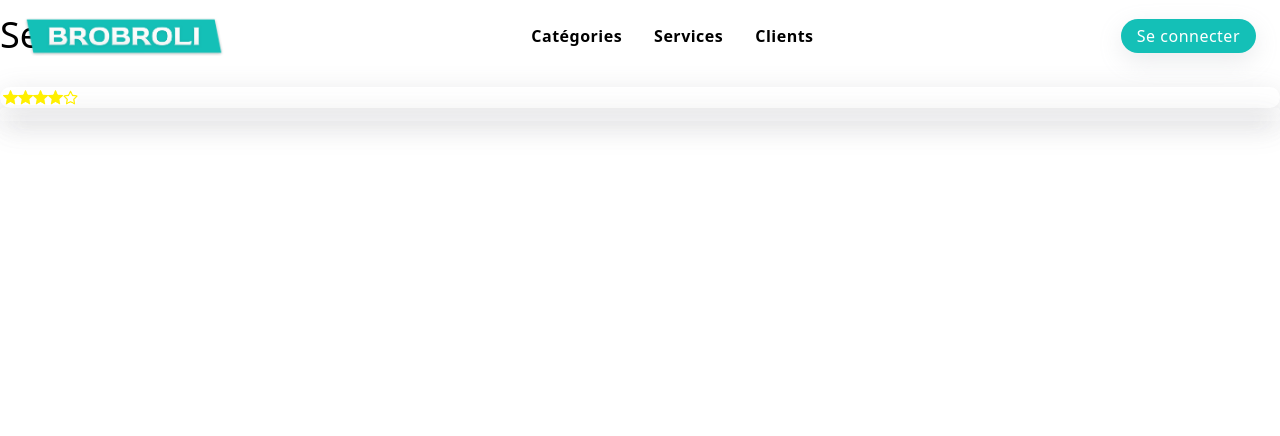
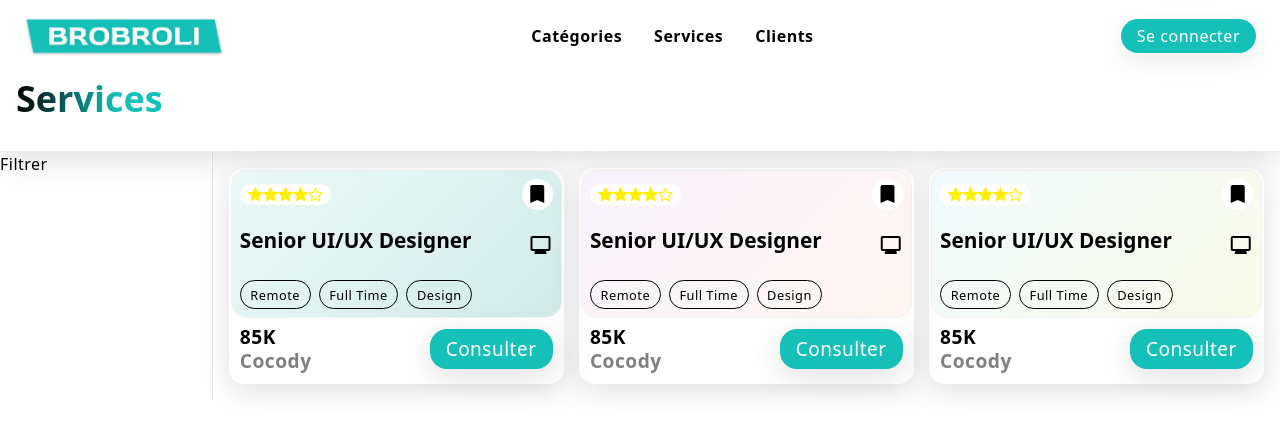
Before and after one commit to delmas007/brobroli_front, an Angular app: page /search in a window 1280 px wide. Shown: the top 436 px of the page. Built offline with nearby package versions, Linux system fonts and the light colour scheme.

Commit message:
modified:   src/app/search/search.component.css 	modified:   src/app/search/search.component.html 	modified:   src/app/search/search.component.ts 	modified:   src/styles.css

```diff
--- a/src/app/search/search.component.css
+++ b/src/app/search/search.component.css
@@ -1,19 +1,122 @@
+.search-section1{
+
+    padding-top: 4rem;
+    padding-left: 1rem;
+    padding-right: 1rem;
+    border-bottom: 1px solid #00000018;
+    box-shadow: rgba(100, 100, 111, 0.2) 0px 7px 29px 0px;
+    display: flex;
+    justify-content: space-between;
+    align-items: center;
+}
+.search-section1 h3{
+    font-weight: 600;
+    background: #000000;
+background: linear-gradient(to right, #000000 0%, #14C0B7 69%);
+-webkit-background-clip: text;
+    -webkit-text-fill-color: transparent;
+}
+.search-section1 img{
+    display: none;
+    height: 30px;
+    width: auto;
+    cursor: pointer;
+}
 .card-container{
+    width: 100%;
     display: grid;
-    grid-template-columns: repeat(3, 1fr);
-    grid-template-rows: repeat(2, auto);
-    gap: 20px;
+    grid-template-columns: repeat(auto-fit, minmax(300px, 1fr));
+    justify-items: center;
+    grid-gap: 15px;
+    padding: 1rem;
 }
+aside{
+    width: 20%;
+    border-right: 1px solid #00000018;
+}
+
+
 .card-profile{
+    width: 100%;
     border-radius: 15px;
     box-shadow: rgba(100, 100, 111, 0.2) 0px 7px 29px 0px;
     padding: 0.2rem;
 }
+.card-top{
+    border-radius: 15px;
+    background: rgb(235,249,248);
+    background: linear-gradient(135deg, rgba(235,249,248,1) 0%, rgba(209,235,233,1) 100%);
+    padding: 0.5rem;
+    box-shadow: rgba(0, 0, 0, 0.05) 0px 0px 0px 1px;
+}
+.card-top.c2{
+    background: rgb(248,242,252);
+    background: linear-gradient(135deg, rgba(248,242,252,1) 0%, rgba(255,247,242,1) 100%);
+}
+.card-top.c3{
+    background: rgb(241,250,253);
+    background: linear-gradient(135deg, rgba(241,250,253,1) 0%, rgba(249,250,233,1) 100%);
+}
 .stars-container{
     display: flex;
+    justify-content: center;
+    align-items: center;
     border-radius: 15px;
     background-color: #fff;
+    padding: 0.2rem 0.5rem;
+}
+.text-titre{
+    font-size: 1.3rem;
+    font-weight: 600;
 }
 img.star{
-    width: 15px; height: auto;
+    height: 15px;
+    width: auto;
 }
+.saved{
+    border-radius: 100%;
+    background-color: #fff;
+    display: flex;
+    justify-content: center;
+    align-items: center;
+    padding: 0.2rem;
+}
+.work-mode{
+    display: flex;
+    justify-content: start;
+    align-items: center;
+}
+.work-mode span{
+    margin-right: 0.5rem;
+    padding: 0.1rem 0.6rem;
+    border-radius: 15px;
+    border: 1px solid #000;
+    font-size: 0.8rem;
+
+}
+.card-bottom{
+    padding: 0.5rem;
+    display: flex;
+    justify-content: space-between;
+    align-items: center;
+}
+.price{
+    margin: 0;
+    font-size: 1.2rem;
+    font-weight: 600;
+}
+.location{
+    color: #808080;
+    margin: 0;
+    font-size: 1rem;
+    font-weight: 400;
+}
+.card-bottom p{
+    font-size: 1.2rem;
+    font-weight: 600;
+}
+.card-profile-detail{
+    border-radius: 15px;
+    background-color: #000;
+    padding: 0.5rem;
+}
--- a/src/app/search/search.component.html
+++ b/src/app/search/search.component.html
@@ -1,14 +1,17 @@
 <app-navbar></app-navbar>
 <main>
-    <section>
+    <section class=" search-section1">
         <h3>Services</h3>
+        <img src="media/images/menu-dash.png" alt="">
     </section>
-    <section>
-        <aside></aside>
-        <div class="card-conatiner">
+    <section class="flex">
+        <aside class="aside-filter">
+            <p>Filtrer</p>
+        </aside>
+        <div class="card-container">
             <div class="card-profile">
                 <div class="card-top">
-                    <div class="flex justify-between">
+                    <div class="flex justify-between items-center">
                         <div class="stars-container">
                             <img class="star"  loading="lazy" src="media/images/star-fill.png" alt="">
                             <img class="star"  loading="lazy" src="media/images/star-fill.png" alt="">
@@ -16,13 +19,86 @@
                             <img class="star"  loading="lazy" src="media/images/star-fill.png" alt="">
                             <img class="star"  loading="lazy" src="media/images/star-empty.png" alt="">
                         </div>
-                        <div></div>
+                        <div class="saved"><mat-icon>bookmark</mat-icon></div>
+                    </div>
+                    <div class="flex justify-between items-center">
+                        <h4 class="text-titre">Senior UI/UX Designer </h4>
+                        <mat-icon>monitor</mat-icon>
+                    </div>
+                    <div class="work-mode">
+                        <span>Remote</span>
+                        <span>Full Time</span>
+                        <span>Design</span>
                     </div>
                 </div>
-                <div class="card-top"></div>
+                <div class="card-bottom">
+                    <div>
+                        <p class="price">85K</p>
+                        <p class="location">Cocody</p>
+                    </div>
+                    <a routerLink="/profile" class="btn-link">Consulter</a>
+                </div>
             </div>
-            <div class="card-profile"></div>
-            <div class="card-profile"></div>
+            <div class="card-profile">
+                <div class="card-top c2">
+                    <div class="flex justify-between items-center">
+                        <div class="stars-container">
+                            <img class="star"  loading="lazy" src="media/images/star-fill.png" alt="">
+                            <img class="star"  loading="lazy" src="media/images/star-fill.png" alt="">
+                            <img class="star"  loading="lazy" src="media/images/star-fill.png" alt="">
+                            <img class="star"  loading="lazy" src="media/images/star-fill.png" alt="">
+                            <img class="star"  loading="lazy" src="media/images/star-empty.png" alt="">
+                        </div>
+                        <div class="saved"><mat-icon>bookmark</mat-icon></div>
+                    </div>
+                    <div class="flex justify-between items-center">
+                        <h4 class="text-titre">Senior UI/UX Designer </h4>
+                        <mat-icon>monitor</mat-icon>
+                    </div>
+                    <div class="work-mode">
+                        <span>Remote</span>
+                        <span>Full Time</span>
+                        <span>Design</span>
+                    </div>
+                </div>
+                <div class="card-bottom">
+                    <div>
+                        <p class="price">85K</p>
+                        <p class="location">Cocody</p>
+                    </div>
+                    <a routerLink="/profile" class="btn-link">Consulter</a>
+                </div>
+            </div>
+            <div class="card-profile">
+                <div class="card-top c3">
+                    <div class="flex justify-between items-center">
+                        <div class="stars-container">
+                            <img class="star"  loading="lazy" src="media/images/star-fill.png" alt="">
+                            <img class="star"  loading="lazy" src="media/images/star-fill.png" alt="">
+                            <img class="star"  loading="lazy" src="media/images/star-fill.png" alt="">
+                            <img class="star"  loading="lazy" src="media/images/star-fill.png" alt="">
+                            <img class="star"  loading="lazy" src="media/images/star-empty.png" alt="">
+                        </div>
+                        <div class="saved"><mat-icon>bookmark</mat-icon></div>
+                    </div>
+                    <div class="flex justify-between items-center">
+                        <h4 class="text-titre">Senior UI/UX Designer </h4>
+                        <mat-icon>monitor</mat-icon>
+                    </div>
+                    <div class="work-mode">
+                        <span>Remote</span>
+                        <span>Full Time</span>
+                        <span>Design</span>
+                    </div>
+                </div>
+                <div class="card-bottom">
+                    <div>
+                        <p class="price">85K</p>
+                        <p class="location">Cocody</p>
+                    </div>
+                    <a routerLink="/profile" class="btn-link">Consulter</a>
+                </div>
+            </div>
         </div>
     </section>
 </main>
--- a/src/app/search/search.component.ts
+++ b/src/app/search/search.component.ts
@@ -1,9 +1,10 @@
 import { Component } from '@angular/core';
 import { NavbarComponent } from '../navbar/navbar.component';
+import { MatIconModule } from '@angular/material/icon';
 @Component({
   selector: 'app-search',
   standalone: true,
-  imports: [NavbarComponent],
+  imports: [NavbarComponent, MatIconModule],
   templateUrl: './search.component.html',
   styleUrl: './search.component.css'
 })
--- a/src/styles.css
+++ b/src/styles.css
@@ -76,6 +76,7 @@ h5,h6,h7{font-weight:400}h5{font-size:1.5rem;line-height:1.5}h6{font-size:1.25re
     transition: all 0.3s ease-in;
     display: flex;
     justify-content: center;
+    cursor: pointer;
 
 }
 .section-1 .title-container{
@@ -270,6 +271,8 @@ h5,h6,h7{font-weight:400}h5{font-size:1.5rem;line-height:1.5}h6{font-size:1.25re
     .dash-section-responsive{display: flex !important;}
     .login-main .left{display: none !important;}
     .wallet{height: 100px !important;}
+    .aside-filter{display: none !important;}
+    .search-section1 img{display: block!important;}
 }
 @media only screen and (max-width:600px) {
     .dash-section-2 .card{padding: 0.5rem !important;}
```
